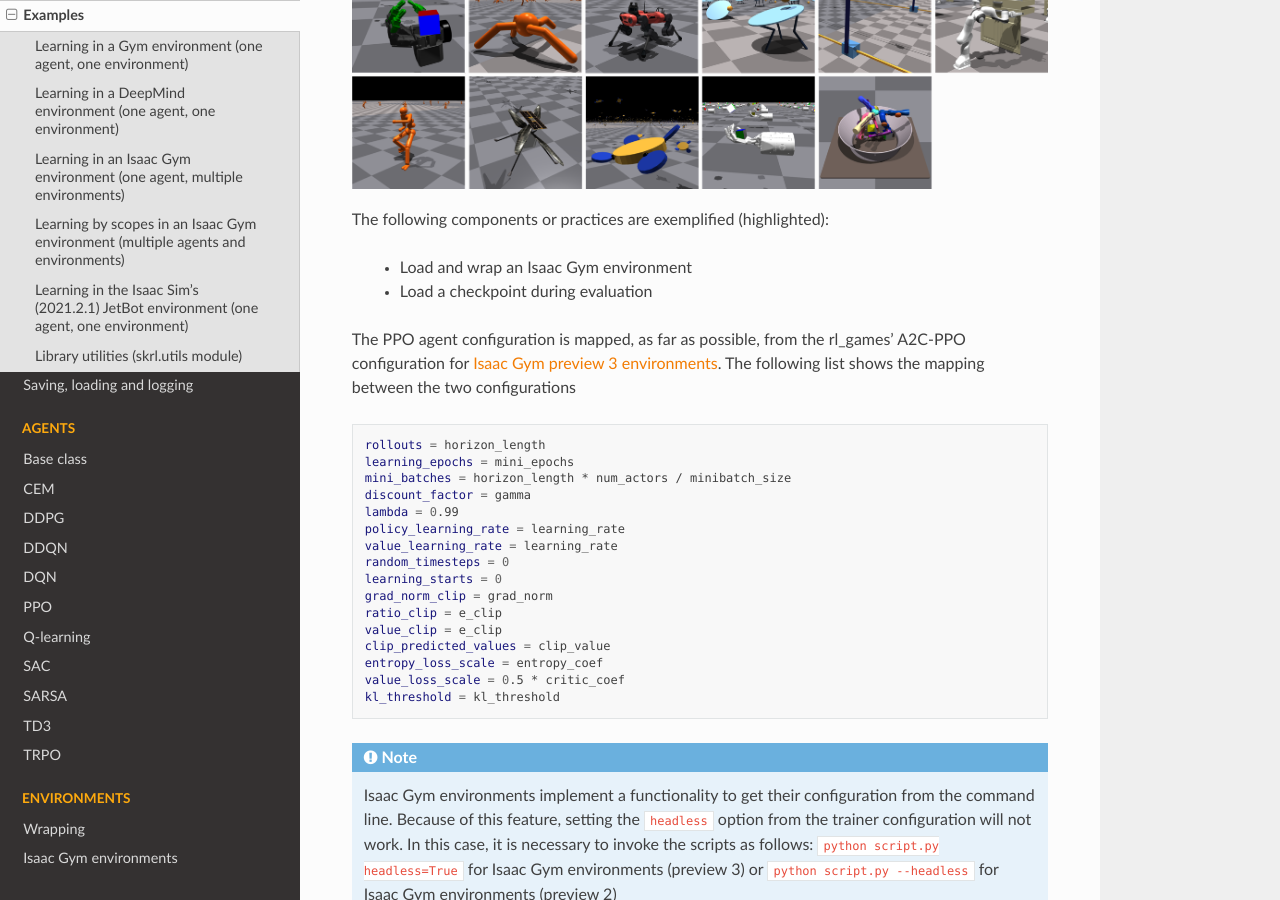
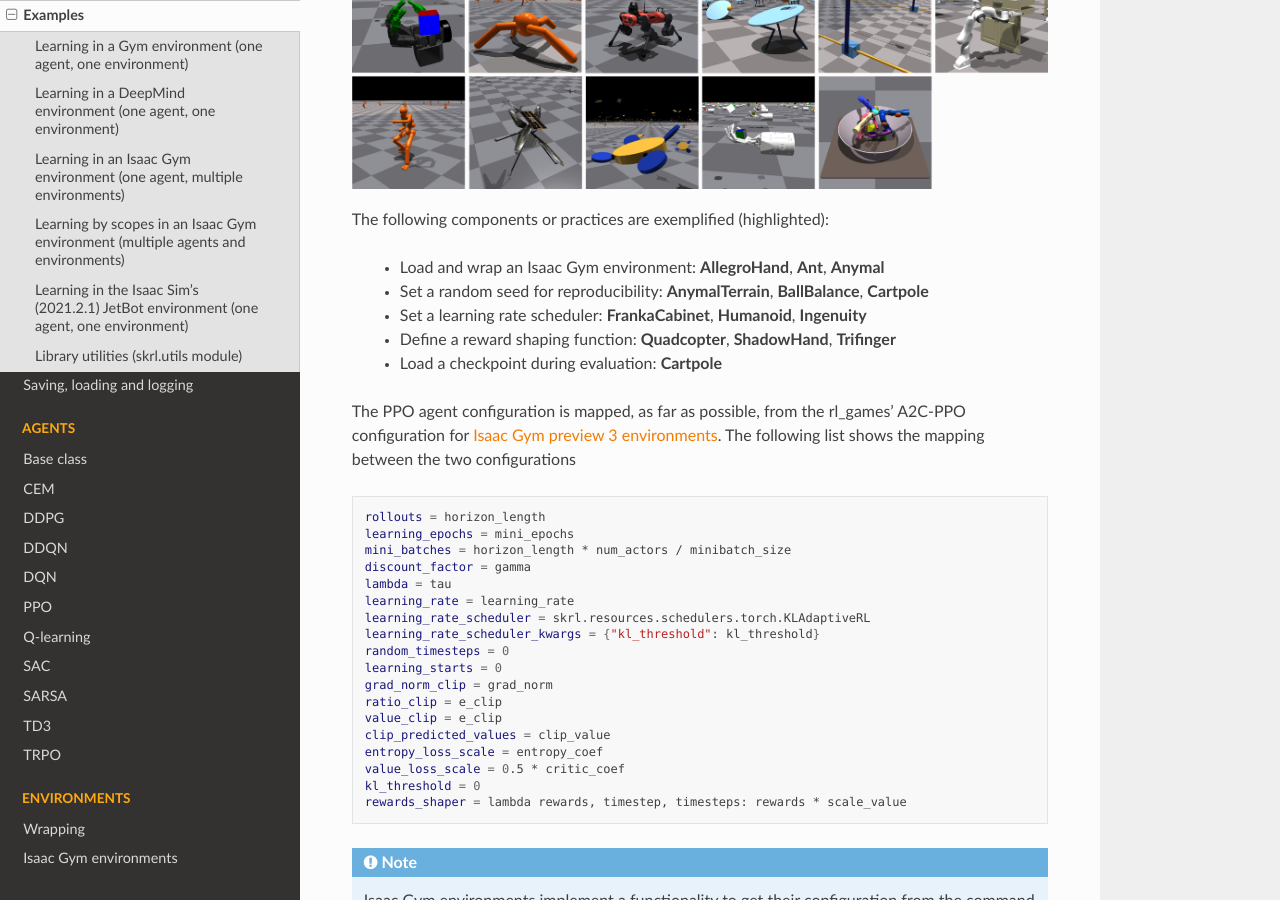
Before and after one commit to Toni-SM/skrl, a Sphinx documentation site: the page built from docs/source/intro/examples.rst, in a window 1280 px wide and 900 px high, scrolled down 5654 px. Built offline with Sphinx 7.4.7 and the Read the Docs theme 2.0.0, drawn with Linux system fonts in a browser that asks for light colours; some of the changed lines change nothing that is shown.

Commit message:
Update highlighted line numbers for the examples

```diff
--- a/docs/source/intro/examples.rst
+++ b/docs/source/intro/examples.rst
@@ -57,7 +57,7 @@
                 .. literalinclude:: ../examples/gym/gym_pendulum_ddpg_eval.py
                     :language: python
                     :linenos:
-                    :emphasize-lines: 45-48, 51, 76
+                    :emphasize-lines: 45, 48, 73
 
     .. tab:: CartPole (DQN)
 
@@ -81,7 +81,7 @@
                 .. literalinclude:: ../examples/gym/gym_cartpole_dqn_eval.py
                     :language: python
                     :linenos:
-                    :emphasize-lines: 26-36, 39, 65
+                    :emphasize-lines: 26-35, 38, 64
 
     .. tab:: Taxi (SARSA)
 
@@ -202,8 +202,11 @@
 
 The following components or practices are exemplified (highlighted):
 
-    - Load and wrap an Isaac Gym environment
-    - Load a checkpoint during evaluation
+    - Load and wrap an Isaac Gym environment: **AllegroHand**, **Ant**, **Anymal**
+    - Set a random seed for reproducibility: **AnymalTerrain**, **BallBalance**, **Cartpole**
+    - Set a learning rate scheduler: **FrankaCabinet**, **Humanoid**, **Ingenuity**
+    - Define a reward shaping function: **Quadcopter**, **ShadowHand**, **Trifinger**
+    - Load a checkpoint during evaluation: **Cartpole**
 
 The PPO agent configuration is mapped, as far as possible, from the rl_games' A2C-PPO configuration for `Isaac Gym preview 3 environments <https://github.com/NVIDIA-Omniverse/IsaacGymEnvs/tree/main/isaacgymenvs/cfg/train>`_. The following list shows the mapping between the two configurations
 
@@ -213,9 +216,10 @@
     learning_epochs = mini_epochs
     mini_batches = horizon_length * num_actors / minibatch_size
     discount_factor = gamma
-    lambda = 0.99
-    policy_learning_rate = learning_rate
-    value_learning_rate = learning_rate
+    lambda = tau
+    learning_rate = learning_rate
+    learning_rate_scheduler = skrl.resources.schedulers.torch.KLAdaptiveRL
+    learning_rate_scheduler_kwargs = {"kl_threshold": kl_threshold}
     random_timesteps = 0
     learning_starts = 0
     grad_norm_clip = grad_norm
@@ -224,7 +228,8 @@
     clip_predicted_values = clip_value
     entropy_loss_scale = entropy_coef
     value_loss_scale = 0.5 * critic_coef
-    kl_threshold = kl_threshold
+    kl_threshold = 0
+    rewards_shaper = lambda rewards, timestep, timesteps: rewards * scale_value
 
 .. note::
 
@@ -243,7 +248,7 @@
                 .. literalinclude:: ../examples/isaacgym3/ppo_allegro_hand.py
                     :language: python
                     :linenos:
-                    :emphasize-lines: 12-13, 56-61
+                    :emphasize-lines: 13-14, 62-67
 
             .. tab:: Ant
 
@@ -252,7 +257,7 @@
                 .. literalinclude:: ../examples/isaacgym3/ppo_ant.py
                     :language: python
                     :linenos:
-                    :emphasize-lines: 12-13, 56-61
+                    :emphasize-lines: 13-14, 62-67
 
             .. tab:: Anymal
 
@@ -261,7 +266,7 @@
                 .. literalinclude:: ../examples/isaacgym3/ppo_anymal.py
                     :language: python
                     :linenos:
-                    :emphasize-lines: 12-13, 56-61
+                    :emphasize-lines: 13-14, 62-67
 
             .. tab:: AnymalTerrain
 
@@ -270,7 +275,7 @@
                 .. literalinclude:: ../examples/isaacgym3/ppo_anymal_terrain.py
                     :language: python
                     :linenos:
-                    :emphasize-lines: 12-13, 56-61
+                    :emphasize-lines: 15, 19
 
             .. tab:: BallBalance
 
@@ -279,7 +284,7 @@
                 .. literalinclude:: ../examples/isaacgym3/ppo_ball_balance.py
                     :language: python
                     :linenos:
-                    :emphasize-lines: 12-13, 56-61
+                    :emphasize-lines: 15, 19
 
             .. tab:: Cartpole
 
@@ -288,7 +293,7 @@
                 .. literalinclude:: ../examples/isaacgym3/ppo_cartpole.py
                     :language: python
                     :linenos:
-                    :emphasize-lines: 12-13, 52-57
+                    :emphasize-lines: 15, 19
 
             .. tab:: FrankaCabinet
 
@@ -297,7 +302,7 @@
                 .. literalinclude:: ../examples/isaacgym3/ppo_franka_cabinet.py
                     :language: python
                     :linenos:
-                    :emphasize-lines: 12-13, 56-61
+                    :emphasize-lines: 11, 97-98
 
             .. tab:: Humanoid
 
@@ -306,7 +311,7 @@
                 .. literalinclude:: ../examples/isaacgym3/ppo_humanoid.py
                     :language: python
                     :linenos:
-                    :emphasize-lines: 12-13, 56-61
+                    :emphasize-lines: 11, 97-98
 
             .. tab:: Ingenuity
 
@@ -315,7 +320,7 @@
                 .. literalinclude:: ../examples/isaacgym3/ppo_ingenuity.py
                     :language: python
                     :linenos:
-                    :emphasize-lines: 12-13, 56-61
+                    :emphasize-lines: 11, 97-98
 
             .. tab:: Quadcopter
 
@@ -324,7 +329,7 @@
                 .. literalinclude:: ../examples/isaacgym3/ppo_quadcopter.py
                     :language: python
                     :linenos:
-                    :emphasize-lines: 12-13, 56-61
+                    :emphasize-lines: 108
 
             .. tab:: ShadowHand
 
@@ -333,7 +338,7 @@
                 .. literalinclude:: ../examples/isaacgym3/ppo_shadow_hand.py
                     :language: python
                     :linenos:
-                    :emphasize-lines: 12-13, 60-65
+                    :emphasize-lines: 112
 
             .. tab:: Trifinger
 
@@ -342,7 +347,7 @@
                 .. literalinclude:: ../examples/isaacgym3/ppo_trifinger.py
                     :language: python
                     :linenos:
-                    :emphasize-lines: 12-13, 60-65
+                    :emphasize-lines: 112
 
     .. tab:: Isaac Gym environments (evaluation)
 
@@ -357,7 +362,7 @@
                 .. literalinclude:: ../examples/isaacgym_cartpole_ppo_eval.py
                     :language: python
                     :linenos:
-                    :emphasize-lines: 49-50, 53, 77
+                    :emphasize-lines: 49, 52, 76
 
 .. raw:: html
 
@@ -418,7 +423,7 @@
                 .. literalinclude:: ../examples/isaacgym_sequential_shared_memory_eval.py
                     :language: python
                     :linenos:
-                    :emphasize-lines: 64-67, 70-75, 78-82, 85-87, 141
+                    :emphasize-lines: 64, 67, 70, 73-75, 129
 
     .. tab:: No shared memory
 
@@ -451,7 +456,7 @@
                 .. literalinclude:: ../examples/isaacgym_sequential_no_shared_memory_eval.py
                     :language: python
                     :linenos:
-                    :emphasize-lines: 64-67, 70-75, 78-82, 85-87, 141
+                    :emphasize-lines: 64, 67, 70, 73-75, 129
 
             .. tab:: Parallel eval...
 
@@ -462,7 +467,7 @@
                 .. literalinclude:: ../examples/isaacgym_parallel_no_shared_memory_eval.py
                     :language: python
                     :linenos:
-                    :emphasize-lines: 85-88, 91-96, 99-103, 162
+                    :emphasize-lines: 85, 88, 91, 94-96, 150
 
 .. raw:: html
 
```
